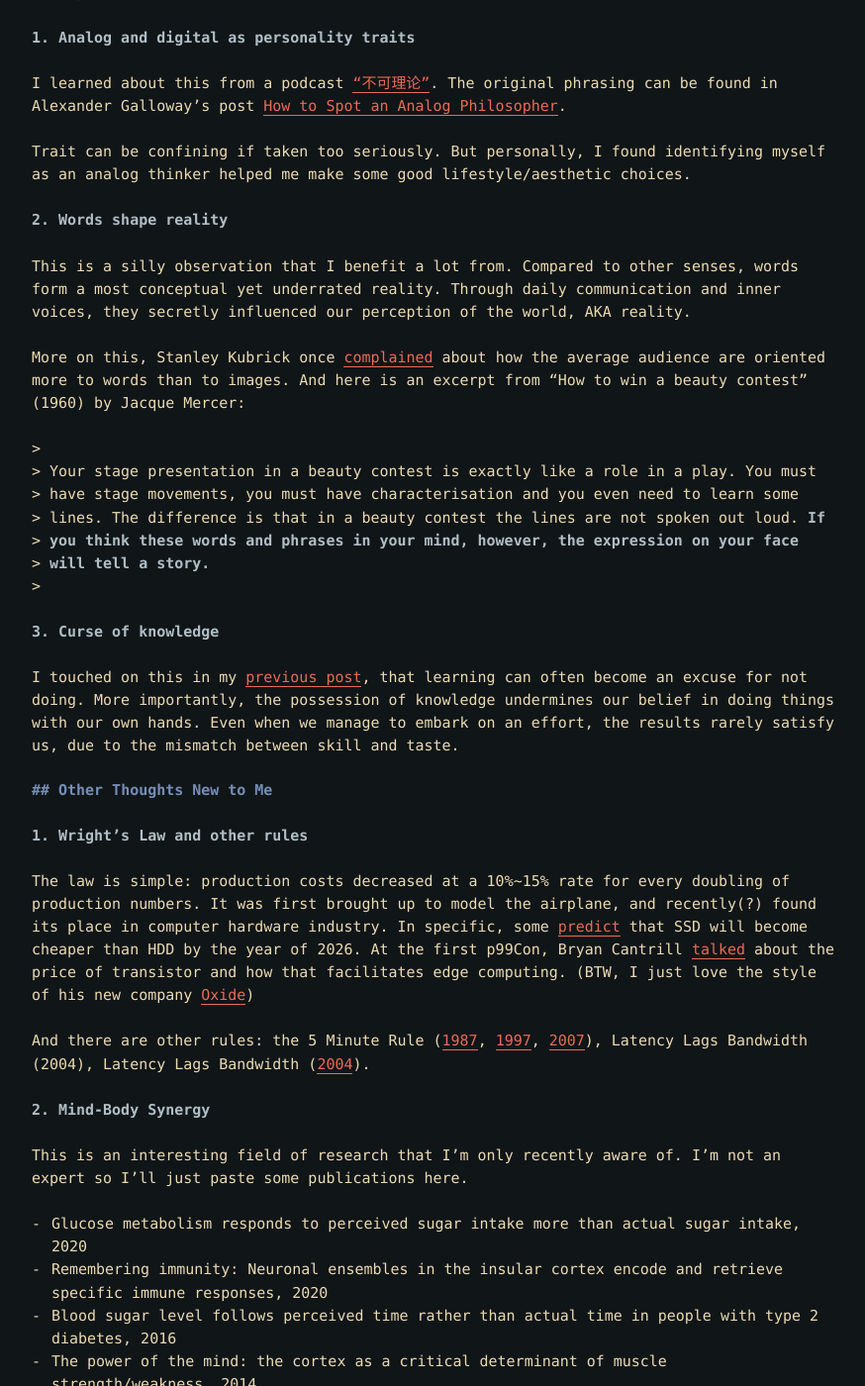
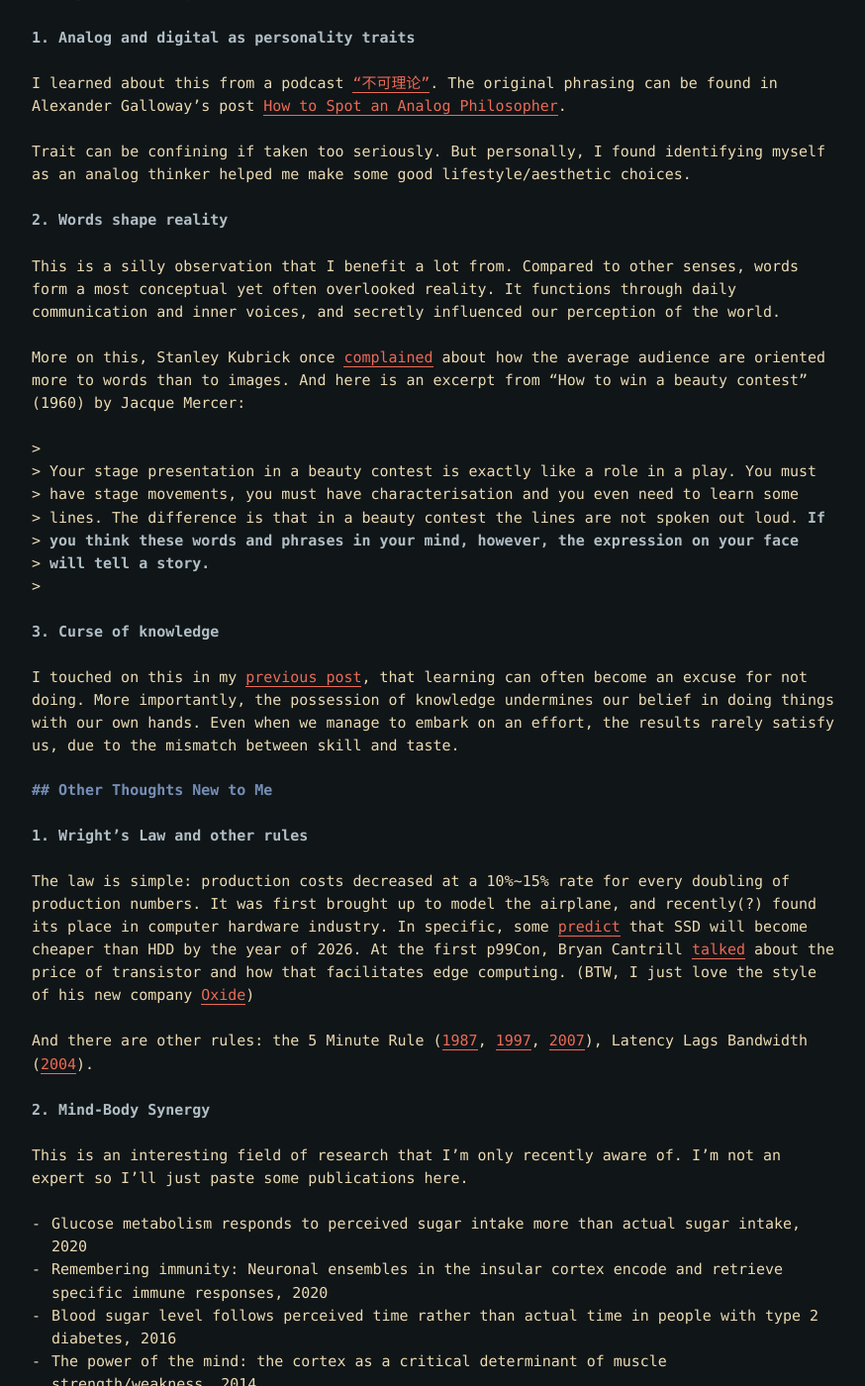
Before and after one commit to tabokie/tabokie.github.io, a Jekyll site: the page built from _posts/2021-12-29-my-lists.md, in a window 1280 px wide and 1400 px high, scrolled down 642 px. Shown: the whole window at 99% size, without its empty margins (202-1076 px from the left). Built offline with Jekyll 4.4.1, drawn with Linux system fonts in a browser that asks for light colours.

Commit message:
minor patch
Signed-off-by: tabokie <xy.tao@outlook.com>

```diff
--- a/_posts/2021-12-29-my-lists.md
+++ b/_posts/2021-12-29-my-lists.md
@@ -33,7 +33,7 @@ Trait can be confining if taken too seriously. But personally, I found identifyi
 
 **2. Words shape reality**
 
-This is a silly observation that I benefit a lot from. Compared to other senses, words form a most conceptual yet underrated reality. Through daily communication and inner voices, they secretly influenced our perception of the world, AKA reality.
+This is a silly observation that I benefit a lot from. Compared to other senses, words form a most conceptual yet often overlooked reality. It functions through daily communication and inner voices, and secretly influenced our perception of the world.
 
 More on this, Stanley Kubrick once [complained](https://scrapsfromtheloft.com/movies/odyssey-of-stanley-kubrick-part-3-toward-the-infinite-2001-michel-ciment/#:~:text=Kubrick%20has%20pointed%20out%20that%20the%20average%20viewer%20is%20oriented%20more%20to%20words%20than%20to%20images) about how the average audience are oriented more to words than to images. And here is an excerpt from "How to win a beauty contest" (1960) by Jacque Mercer:
 
@@ -50,7 +50,7 @@ I touched on this in my [previous post](/non-fiction/2021/12/06/lessons.html), t
 
 The law is simple: production costs decreased at a 10%\~15% rate for every doubling of production numbers. It was first brought up to model the airplane, and recently(?) found its place in computer hardware industry. In specific, some [predict](https://blocksandfiles.com/2021/01/25/wikibon-ssds-vs-hard-drives-wrights-law/) that SSD will become cheaper than HDD by the year of 2026. At the first p99Con, Bryan Cantrill [talked](https://www.youtube.com/watch?v=cuvp-e4ztC0) about the price of transistor and how that facilitates edge computing. (BTW, I just love the style of his new company [Oxide](https://oxide.computer/))
 
-And there are other rules: the 5 Minute Rule ([1987](https://dl.acm.org/doi/abs/10.1145/38713.38755), [1997](https://dl.acm.org/doi/abs/10.1145/271074.271094), [2007](https://dl.acm.org/doi/abs/10.1145/1363189.1363198)), Latency Lags Bandwidth (2004), Latency Lags Bandwidth ([2004](https://dl.acm.org/doi/abs/10.1145/1022594.1022596)).
+And there are other rules: the 5 Minute Rule ([1987](https://dl.acm.org/doi/abs/10.1145/38713.38755), [1997](https://dl.acm.org/doi/abs/10.1145/271074.271094), [2007](https://dl.acm.org/doi/abs/10.1145/1363189.1363198)), Latency Lags Bandwidth ([2004](https://dl.acm.org/doi/abs/10.1145/1022594.1022596)).
 
 **2. Mind-Body Synergy**
 
```
